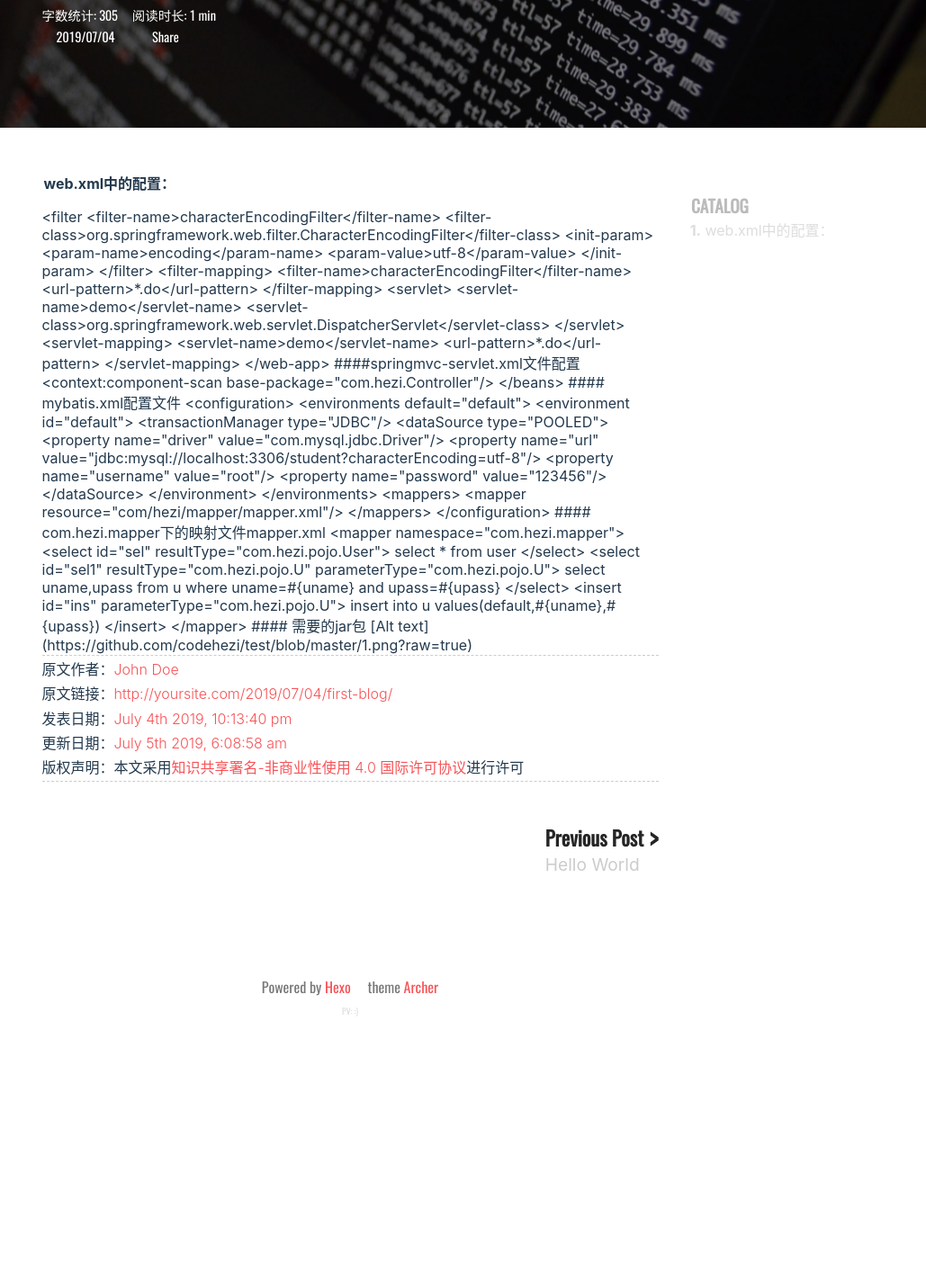
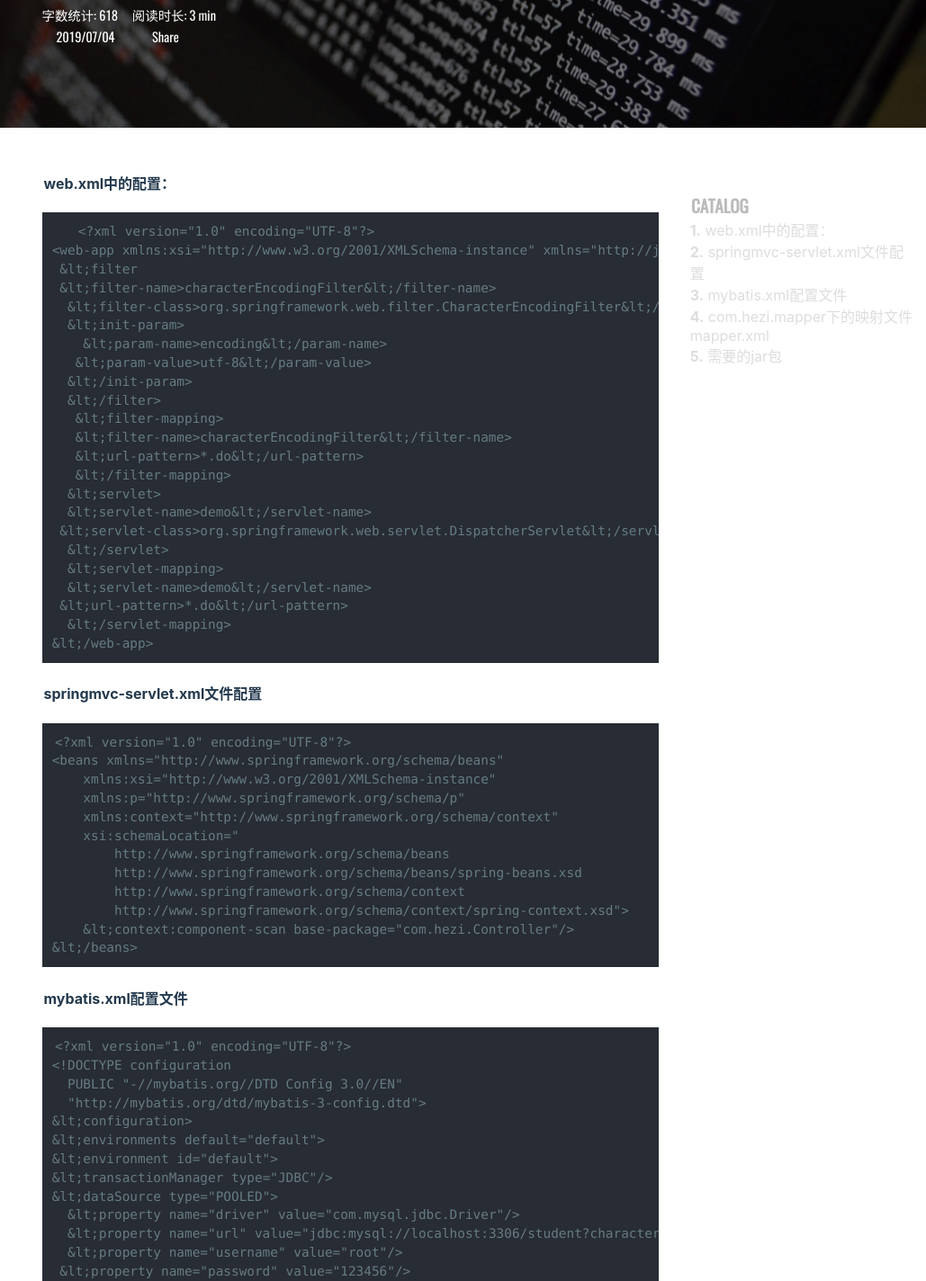
Before and after one commit to codehezi/codehezi1.github.io, a plain HTML site: page 2019/07/04/first-blog/index.html in a window 1280 px wide. Shown: the part 258-1682 px from the top of the page at 90% size, without its empty margins (251-1280 px from the left). Before the commit the page ends 1413 px from the top, so only its background shows below. Drawn offline with nearby package versions, Linux system fonts and the light colour scheme; some packages are replaced by stand-ins of ours; a script that the page names is missing; a web font is replaced by a local one.

Commit message:
Site updated: 2019-07-05 06:18:25

```diff
--- a/2019/07/04/first-blog/index.html
+++ b/2019/07/04/first-blog/index.html
@@ -266,7 +266,7 @@ height:50vh;
 
 
                     <div class="post-intro-read">
-                        <span>字数统计: <span class="post-count word-count">305</span>阅读时长: <span class="post-count reading-time">1 min</span></span>
+                        <span>字数统计: <span class="post-count word-count">618</span>阅读时长: <span class="post-count reading-time">3 min</span></span>
                     </div>
 
                 <div class="post-intro-meta">
@@ -395,76 +395,76 @@ height:50vh;
         <div class="container container-unloaded">
             <main class="main post-page">
     <article class="article-entry">
-        <h5 id="web-xml中的配置："><a href="#web-xml中的配置：" class="headerlink" title="web.xml中的配置："></a>web.xml中的配置：</h5>   <?xml version="1.0" encoding="UTF-8"?>
-<web-app xmlns:xsi="http://www.w3.org/2001/XMLSchema-instance" xmlns="http://java.sun.com/xml/ns/javaee" xmlns:web="http://java.sun.com/xml/ns/javaee/web-app_2_5.xsd" xsi:schemalocation="http://java.sun.com/xml/ns/javaee http://java.sun.com/xml/ns/javaee/web-app_3_0.xsd" id="WebApp_ID" version="3.0">
- &lt;filter
- &lt;filter-name>characterEncodingFilter&lt;/filter-name>
-  &lt;filter-class>org.springframework.web.filter.CharacterEncodingFilter&lt;/filter-class>
-  &lt;init-param>
-    &lt;param-name>encoding&lt;/param-name>
-   &lt;param-value>utf-8&lt;/param-value>
-  &lt;/init-param>
-  &lt;/filter>
-   &lt;filter-mapping>
-   &lt;filter-name>characterEncodingFilter&lt;/filter-name>
-   &lt;url-pattern>*.do&lt;/url-pattern>
-   &lt;/filter-mapping>
-  &lt;servlet>
-  &lt;servlet-name>demo&lt;/servlet-name>
- &lt;servlet-class>org.springframework.web.servlet.DispatcherServlet&lt;/servlet-class>
-  &lt;/servlet>
-  &lt;servlet-mapping>
-  &lt;servlet-name>demo&lt;/servlet-name>
- &lt;url-pattern>*.do&lt;/url-pattern>
-  &lt;/servlet-mapping>
-&lt;/web-app>
-####springmvc-servlet.xml文件配置
-<?xml version="1.0" encoding="UTF-8"?>
-<beans xmlns="http://www.springframework.org/schema/beans" xmlns:xsi="http://www.w3.org/2001/XMLSchema-instance" xmlns:p="http://www.springframework.org/schema/p" xmlns:context="http://www.springframework.org/schema/context" xsi:schemalocation="
-        http://www.springframework.org/schema/beans
-        http://www.springframework.org/schema/beans/spring-beans.xsd
-        http://www.springframework.org/schema/context
-        http://www.springframework.org/schema/context/spring-context.xsd">
-    &lt;context:component-scan base-package="com.hezi.Controller"/>
-&lt;/beans>
-#### mybatis.xml配置文件
-<?xml version="1.0" encoding="UTF-8"?>
-<!DOCTYPE configuration
-  PUBLIC "-//mybatis.org//DTD Config 3.0//EN"
-  "http://mybatis.org/dtd/mybatis-3-config.dtd">
-&lt;configuration>
-&lt;environments default="default">
-&lt;environment id="default">
-&lt;transactionManager type="JDBC"/>
-&lt;dataSource type="POOLED">
-  &lt;property name="driver" value="com.mysql.jdbc.Driver"/>
-  &lt;property name="url" value="jdbc:mysql://localhost:3306/student?characterEncoding=utf-8"/>
-  &lt;property name="username" value="root"/>
- &lt;property name="password" value="123456"/>
-&lt;/dataSource>
-&lt;/environment>
-&lt;/environments>
-&lt;mappers>
-&lt;mapper resource="com/hezi/mapper/mapper.xml"/>
-&lt;/mappers>
-&lt;/configuration>
-#### com.hezi.mapper下的映射文件mapper.xml
-<?xml version="1.0" encoding="UTF-8"?>
-<!DOCTYPE mapper PUBLIC "-//mybatis.org//DTD Mapper 3.0//EN" "http://mybatis.org/dtd/mybatis-3-mapper.dtd">
-&lt;mapper namespace="com.hezi.mapper">
-&lt;select id="sel" resultType="com.hezi.pojo.User">
+        <h4 id="web-xml中的配置："><a href="#web-xml中的配置：" class="headerlink" title="web.xml中的配置："></a>web.xml中的配置：</h4><pre><code class="bash">   &lt;?xml version=<span class="string">"1.0"</span> encoding=<span class="string">"UTF-8"</span>?&gt;
+&lt;web-app xmlns:xsi=<span class="string">"http://www.w3.org/2001/XMLSchema-instance"</span> xmlns=<span class="string">"http://java.sun.com/xml/ns/javaee"</span> xmlns:web=<span class="string">"http://java.sun.com/xml/ns/javaee/web-app_2_5.xsd"</span> xsi:schemaLocation=<span class="string">"http://java.sun.com/xml/ns/javaee http://java.sun.com/xml/ns/javaee/web-app_3_0.xsd"</span> id=<span class="string">"WebApp_ID"</span> version=<span class="string">"3.0"</span>&gt;
+ &amp;lt;filter
+ &amp;lt;filter-name&gt;characterEncodingFilter&amp;lt;/filter-name&gt;
+  &amp;lt;filter-class&gt;org.springframework.web.filter.CharacterEncodingFilter&amp;lt;/filter-class&gt;
+  &amp;lt;init-param&gt;
+    &amp;lt;param-name&gt;encoding&amp;lt;/param-name&gt;
+   &amp;lt;param-value&gt;utf-8&amp;lt;/param-value&gt;
+  &amp;lt;/init-param&gt;
+  &amp;lt;/filter&gt;
+   &amp;lt;filter-mapping&gt;
+   &amp;lt;filter-name&gt;characterEncodingFilter&amp;lt;/filter-name&gt;
+   &amp;lt;url-pattern&gt;*.<span class="keyword">do</span>&amp;lt;/url-pattern&gt;
+   &amp;lt;/filter-mapping&gt;
+  &amp;lt;servlet&gt;
+  &amp;lt;servlet-name&gt;demo&amp;lt;/servlet-name&gt;
+ &amp;lt;servlet-class&gt;org.springframework.web.servlet.DispatcherServlet&amp;lt;/servlet-class&gt;
+  &amp;lt;/servlet&gt;
+  &amp;lt;servlet-mapping&gt;
+  &amp;lt;servlet-name&gt;demo&amp;lt;/servlet-name&gt;
+ &amp;lt;url-pattern&gt;*.<span class="keyword">do</span>&amp;lt;/url-pattern&gt;
+  &amp;lt;/servlet-mapping&gt;
+&amp;lt;/web-app&gt;</code></pre>
+<h4 id="springmvc-servlet-xml文件配置"><a href="#springmvc-servlet-xml文件配置" class="headerlink" title="springmvc-servlet.xml文件配置"></a>springmvc-servlet.xml文件配置</h4><pre><code class="bash">&lt;?xml version=<span class="string">"1.0"</span> encoding=<span class="string">"UTF-8"</span>?&gt;
+&lt;beans xmlns=<span class="string">"http://www.springframework.org/schema/beans"</span>
+    xmlns:xsi=<span class="string">"http://www.w3.org/2001/XMLSchema-instance"</span>
+    xmlns:p=<span class="string">"http://www.springframework.org/schema/p"</span>
+    xmlns:context=<span class="string">"http://www.springframework.org/schema/context"</span>
+    xsi:schemaLocation=<span class="string">"</span>
+<span class="string">        http://www.springframework.org/schema/beans</span>
+<span class="string">        http://www.springframework.org/schema/beans/spring-beans.xsd</span>
+<span class="string">        http://www.springframework.org/schema/context</span>
+<span class="string">        http://www.springframework.org/schema/context/spring-context.xsd"</span>&gt;
+    &amp;lt;context:component-scan base-package=<span class="string">"com.hezi.Controller"</span>/&gt;
+&amp;lt;/beans&gt;</code></pre>
+<h4 id="mybatis-xml配置文件"><a href="#mybatis-xml配置文件" class="headerlink" title="mybatis.xml配置文件"></a>mybatis.xml配置文件</h4><pre><code class="bash">&lt;?xml version=<span class="string">"1.0"</span> encoding=<span class="string">"UTF-8"</span>?&gt;
+&lt;!DOCTYPE configuration
+  PUBLIC <span class="string">"-//mybatis.org//DTD Config 3.0//EN"</span>
+  <span class="string">"http://mybatis.org/dtd/mybatis-3-config.dtd"</span>&gt;
+&amp;lt;configuration&gt;
+&amp;lt;environments default=<span class="string">"default"</span>&gt;
+&amp;lt;environment id=<span class="string">"default"</span>&gt;
+&amp;lt;transactionManager <span class="built_in">type</span>=<span class="string">"JDBC"</span>/&gt;
+&amp;lt;dataSource <span class="built_in">type</span>=<span class="string">"POOLED"</span>&gt;
+  &amp;lt;property name=<span class="string">"driver"</span> value=<span class="string">"com.mysql.jdbc.Driver"</span>/&gt;
+  &amp;lt;property name=<span class="string">"url"</span> value=<span class="string">"jdbc:mysql://localhost:3306/student?characterEncoding=utf-8"</span>/&gt;
+  &amp;lt;property name=<span class="string">"username"</span> value=<span class="string">"root"</span>/&gt;
+ &amp;lt;property name=<span class="string">"password"</span> value=<span class="string">"123456"</span>/&gt;
+&amp;lt;/dataSource&gt;
+&amp;lt;/environment&gt;
+&amp;lt;/environments&gt;
+&amp;lt;mappers&gt;
+&amp;lt;mapper resource=<span class="string">"com/hezi/mapper/mapper.xml"</span>/&gt;
+&amp;lt;/mappers&gt;
+&amp;lt;/configuration&gt;</code></pre>
+<h4 id="com-hezi-mapper下的映射文件mapper-xml"><a href="#com-hezi-mapper下的映射文件mapper-xml" class="headerlink" title="com.hezi.mapper下的映射文件mapper.xml"></a>com.hezi.mapper下的映射文件mapper.xml</h4><pre><code class="bash">&lt;?xml version=<span class="string">"1.0"</span> encoding=<span class="string">"UTF-8"</span>?&gt;
+&lt;!DOCTYPE mapper PUBLIC <span class="string">"-//mybatis.org//DTD Mapper 3.0//EN"</span> <span class="string">"http://mybatis.org/dtd/mybatis-3-mapper.dtd"</span>&gt;
+&amp;lt;mapper namespace=<span class="string">"com.hezi.mapper"</span>&gt;
+&amp;lt;select id=<span class="string">"sel"</span> resultType=<span class="string">"com.hezi.pojo.User"</span>&gt;
 select * from user
-&lt;/select>
-&lt;select id="sel1" resultType="com.hezi.pojo.U" parameterType="com.hezi.pojo.U">
-select uname,upass from u where uname=#{uname} and upass=#{upass}
-&lt;/select>
-&lt;insert id="ins" parameterType="com.hezi.pojo.U">
-insert into u values(default,#{uname},#{upass})
-&lt;/insert>
-&lt;/mapper>
-#### 需要的jar包
-[Alt text](https://github.com/codehezi/test/blob/master/1.png?raw=true)
-</beans></web-app>
+&amp;lt;/select&gt;
+&amp;lt;select id=<span class="string">"sel1"</span> resultType=<span class="string">"com.hezi.pojo.U"</span> parameterType=<span class="string">"com.hezi.pojo.U"</span>&gt;
+select uname,upass from u <span class="built_in">where</span> uname=<span class="comment">#{uname} and upass=#{upass}</span>
+&amp;lt;/select&gt;
+&amp;lt;insert id=<span class="string">"ins"</span> parameterType=<span class="string">"com.hezi.pojo.U"</span>&gt;
+insert into u values(default,<span class="comment">#{uname},#{upass})</span>
+&amp;lt;/insert&gt;
+&amp;lt;/mapper&gt;</code></pre>
+<h4 id="需要的jar包"><a href="#需要的jar包" class="headerlink" title="需要的jar包"></a>需要的jar包</h4><pre><code class="bash">More info: [Deployment](https://github.com/codehezi/<span class="built_in">test</span>/blob/master/1.png?raw=<span class="literal">true</span>)</code></pre>
+
     </article>
     <!-- license  -->
 
@@ -472,7 +472,7 @@ insert into u values(default,#{uname},#{upass})
             <p>原文作者：<a href="http://yoursite.com">John Doe</a>
             <p>原文链接：<a href="http://yoursite.com/2019/07/04/first-blog/">http://yoursite.com/2019/07/04/first-blog/</a>
             <p>发表日期：<a href="http://yoursite.com/2019/07/04/first-blog/">July 4th 2019, 10:13:40 pm</a>
-            <p>更新日期：<a href="http://yoursite.com/2019/07/04/first-blog/">July 5th 2019, 6:08:58 am</a>
+            <p>更新日期：<a href="http://yoursite.com/2019/07/04/first-blog/">July 5th 2019, 6:17:34 am</a>
             <p>版权声明：本文采用<a rel="license" href="http://creativecommons.org/licenses/by-nc/4.0/">知识共享署名-非商业性使用 4.0 国际许可协议</a>进行许可</p>
         </div>
 
@@ -604,7 +604,7 @@ top:50vh;
         <div class="toc-catalog">
             <span class="iconfont-archer catalog-icon">&#xe613;</span><span>CATALOG</span>
         </div>
-        <ol class="toc"><li class="toc-item toc-level-5"><a class="toc-link" href="#web-xml中的配置："><span class="toc-number">1.</span> <span class="toc-text">web.xml中的配置：</span></a></li></ol>
+        <ol class="toc"><li class="toc-item toc-level-4"><a class="toc-link" href="#web-xml中的配置："><span class="toc-number">1.</span> <span class="toc-text">web.xml中的配置：</span></a></li><li class="toc-item toc-level-4"><a class="toc-link" href="#springmvc-servlet-xml文件配置"><span class="toc-number">2.</span> <span class="toc-text">springmvc-servlet.xml文件配置</span></a></li><li class="toc-item toc-level-4"><a class="toc-link" href="#mybatis-xml配置文件"><span class="toc-number">3.</span> <span class="toc-text">mybatis.xml配置文件</span></a></li><li class="toc-item toc-level-4"><a class="toc-link" href="#com-hezi-mapper下的映射文件mapper-xml"><span class="toc-number">4.</span> <span class="toc-text">com.hezi.mapper下的映射文件mapper.xml</span></a></li><li class="toc-item toc-level-4"><a class="toc-link" href="#需要的jar包"><span class="toc-number">5.</span> <span class="toc-text">需要的jar包</span></a></li></ol>
     </div>
 
     <div class="back-top iconfont-archer">&#xe639;</div>
```
Also changed, not shown: archives/2019/07/index.html (+2 -9 lines), archives/2019/index.html (+2 -9 lines), archives/index.html (+2 -9 lines), index.html (+2 -9 lines).
